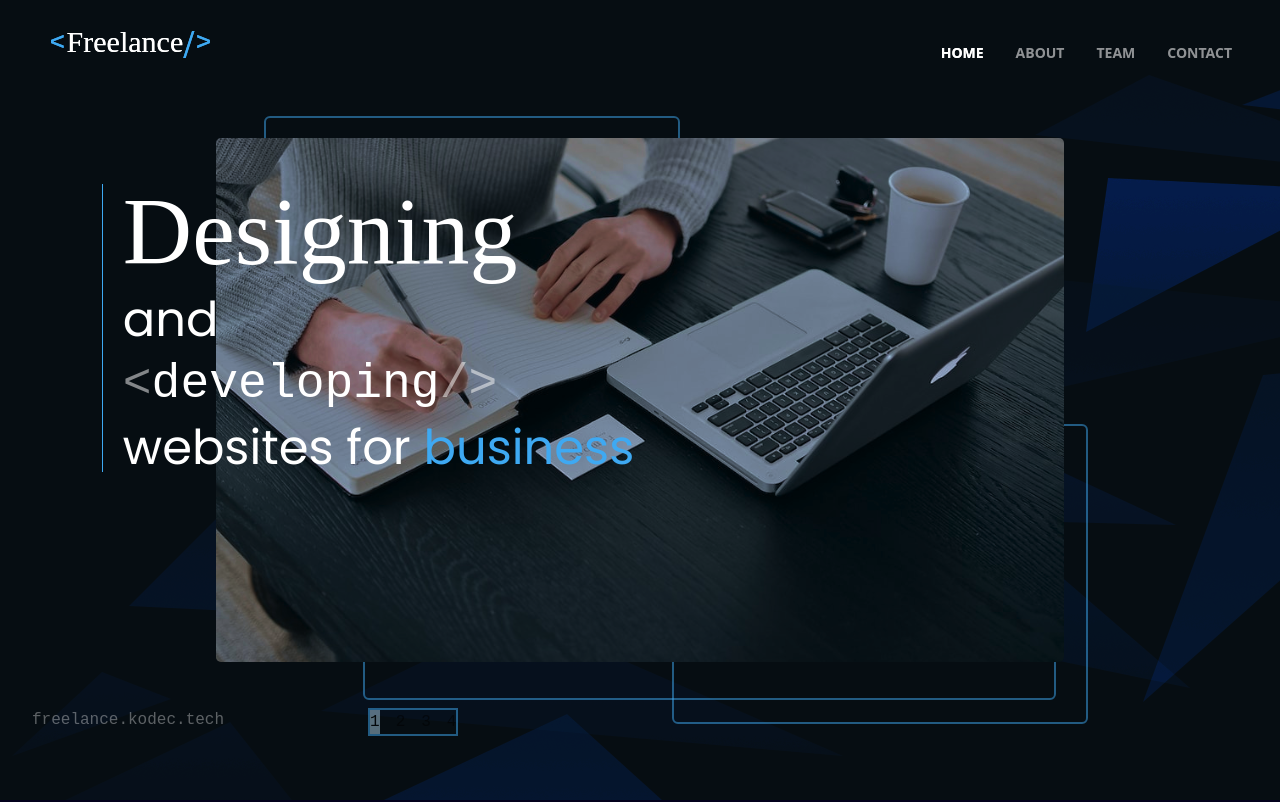
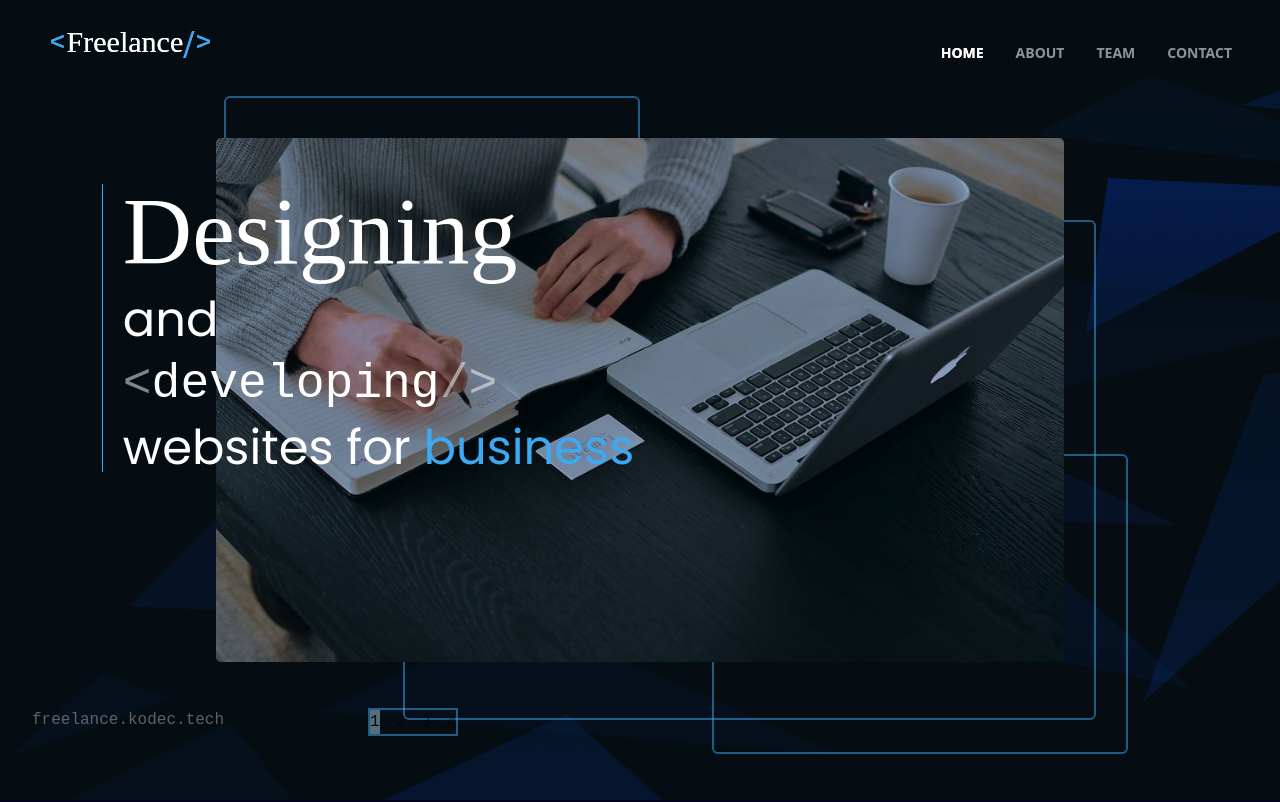
Before and after one commit to cskartikey/freelance, a Next.js app: page / in a window 1280 px wide. Shown: the top 802 px of the page. Built offline with nearby package versions, Linux system fonts and the light colour scheme; a web font is replaced by a local one.

Commit message:
Added basic animations for hero

```diff
--- a/components/AboutScroll.tsx
+++ b/components/AboutScroll.tsx
@@ -14,6 +14,10 @@ function AboutScroll() {
 
   useEffect(() => {
     let scrollArr = gsap.utils.toArray(".scroll");
+    let tl = gsap.timeline({defaults:{ duration: 1, ease: Power2.easeInOut}})
+    tl.to(".shape-l", {x:-40, y:-20}, 1)
+    .to(".shape-r", {x:40, y:20}, "<")
+    .to(".shape-r-2", {x:40, y:30}, "<")
     let to = gsap.to(scrollArr, {
       xPercent: () => -100 * (scrollArr.length - 1),
       ease: Power2.easeInOut,
--- a/components/Hero.tsx
+++ b/components/Hero.tsx
@@ -29,9 +29,9 @@ export default function Hero() {
       </div>
     </section>
     <div className="absolute top-1/2 left-1/2 transform -translate-x-1/2 -translate-y-1/2 w-[65vw] h-[85vh] max-w-[1000px] max-h-[600px]">
-      <div className="absolute rounded-md border-nav-blue border-solid border-2 opacity-50 w-3/6 h-80 top-0 mt-4 left-0 ml-10 z-0"></div>
-      <div className="absolute rounded-md border-nav-blue border-solid border-2 opacity-50 w-5/6 h-5/6 bottom-0 right-0 z-0"></div>
-      <div className="absolute rounded-md border-nav-blue border-solid border-2 opacity-50 w-3/6 h-3/6 -bottom-6 -right-8 z-0"></div>
+      <div className="shape-l absolute rounded-md border-nav-blue border-solid border-2 opacity-50 w-3/6 h-80 top-0 mt-4 left-0 ml-10 z-0"></div>
+      <div className="shape-r absolute rounded-md border-nav-blue border-solid border-2 opacity-50 w-5/6 h-5/6 bottom-0 right-0 z-0"></div>
+      <div className="shape-r-2 absolute rounded-md border-nav-blue border-solid border-2 opacity-50 w-3/6 h-3/6 -bottom-6 -right-8 z-0"></div>
     </div>
   </main>
   );
```
